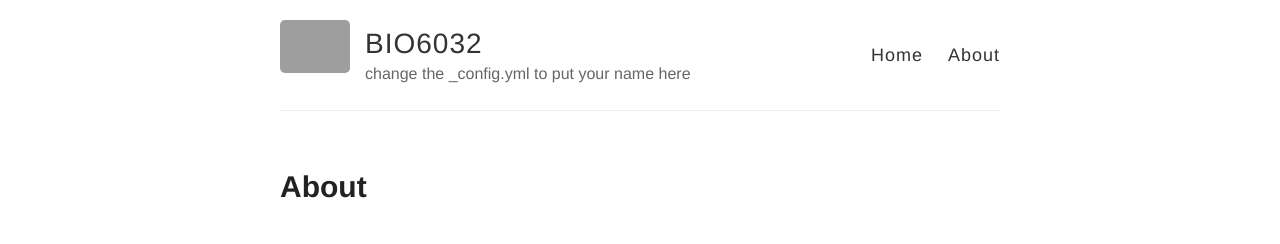
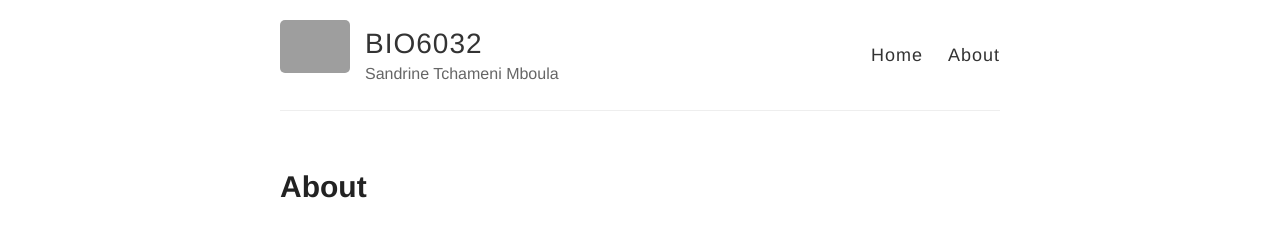
Before and after one commit to Favour731/Homework, a Jekyll site: the page built from dist/about.md, in a window 1280 px wide. Shown: the top 244 px of the page. Built offline with Jekyll 4.4.1, drawn with Linux system fonts in a browser that asks for light colours; grey boxes are pictures that could not be loaded.

Commit message:
Update _config.yml

```diff
--- a/dist/_config.yml
+++ b/dist/_config.yml
@@ -1,4 +1,4 @@
 baseurl: /homework
 name: BIO6032
-description: "change the _config.yml to put your name here"
+description: Sandrine Tchameni Mboula
 avatar: https://raw.githubusercontent.com/BIO6032/homework/master/dist/images/logo.jpg
```
